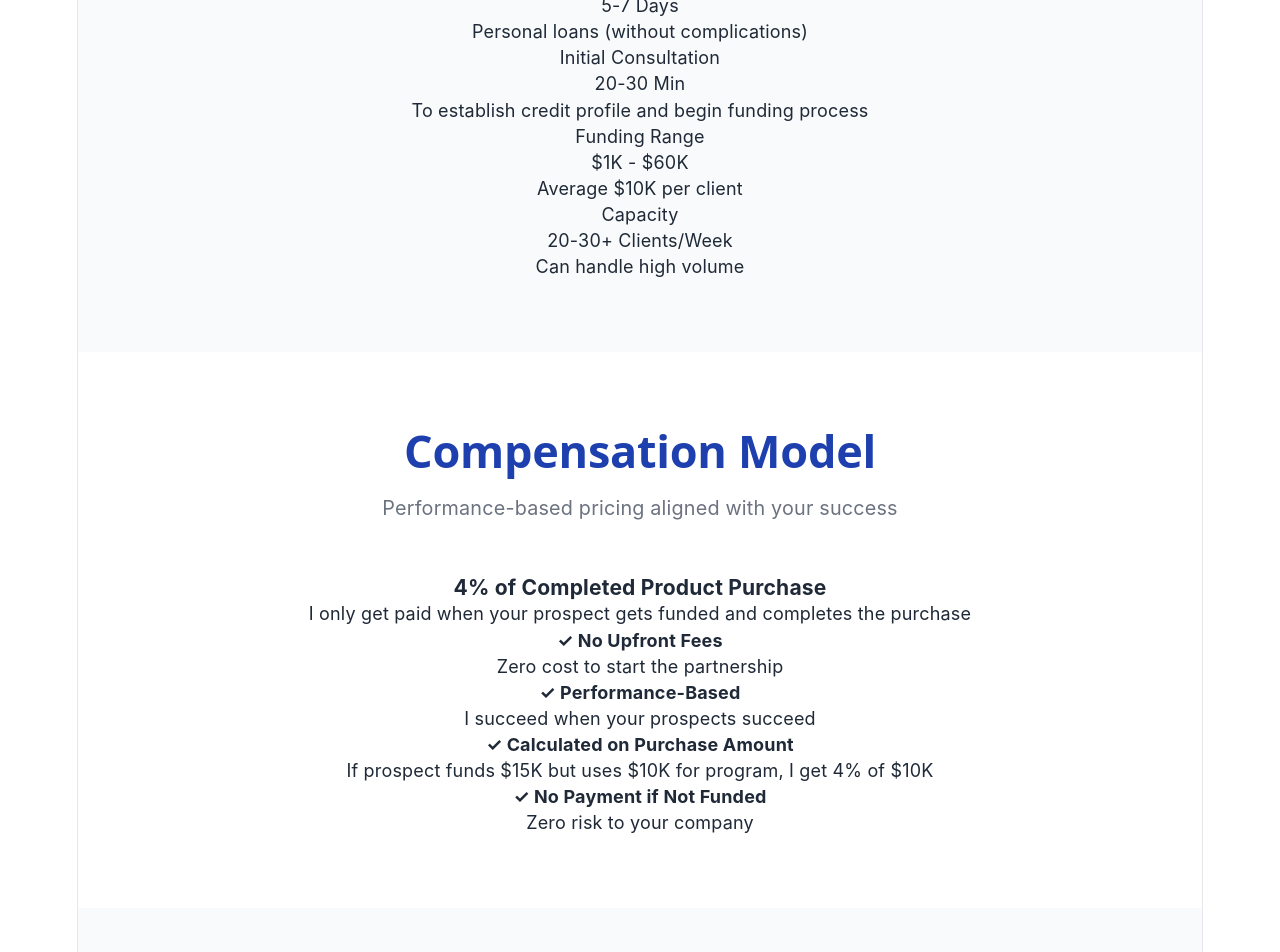
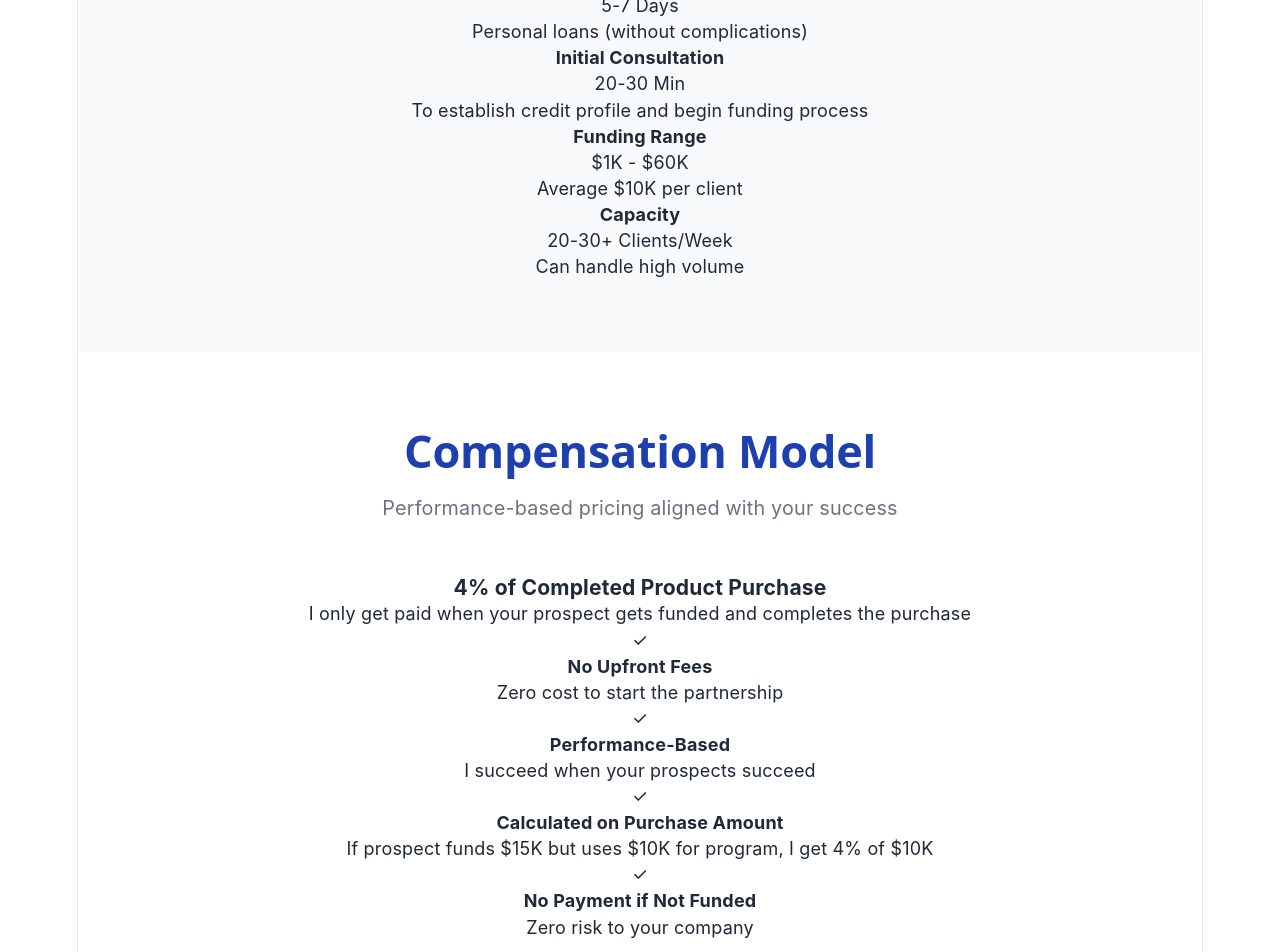
Before and after one commit to fundingadvisor/funding-specialist-website, a React (Vite) app: page / in a window 1280 px wide. Shown: the part 3980-4932 px from the top of the page. Built offline with nearby package versions, Linux system fonts and the light colour scheme.

Commit message:
Implement proper Formspree React integration for email delivery

```diff
--- a/package.json
+++ b/package.json
@@ -10,6 +10,7 @@
     "preview": "vite preview"
   },
   "dependencies": {
+    "@formspree/react": "^3.0.0",
     "react": "^19.2.5",
     "react-dom": "^19.2.5"
   },
--- a/src/App.jsx
+++ b/src/App.jsx
@@ -1,9 +1,10 @@
 import { useState } from 'react'
+import { useForm, ValidationError } from '@formspree/react'
 import './App.css'
 import lynneHeadshot from './assets/lynne-headshot.png'
 
 function App() {
-  const [formSubmitted, setFormSubmitted] = useState(false)
+  const [state, handleSubmit] = useForm('xaqarjrd')
 
   const stats = [
     { number: "5,000+", label: "Clients Funded", icon: "👥" },
@@ -156,15 +157,6 @@ function App() {
     }
   }
 
-  const handleFormSubmit = (e) => {
-    e.preventDefault()
-    // Formspree will handle the submission automatically
-    // Just show the success message and reset the form
-    setFormSubmitted(true)
-    e.target.reset()
-    setTimeout(() => setFormSubmitted(false), 3000)
-  }
-
   return (
     <div className="app">
       {/* Navigation */}
@@ -261,7 +253,7 @@ function App() {
           <h2>Specializations</h2>
           <div className="specializations-grid">
             {specializations.map((spec, index) => (
-              <div key={index} className="spec-card">
+              <div key={index} className="specialization-card">
                 <h3>{spec.category}</h3>
                 <ul>
                   {spec.items.map((item, itemIndex) => (
@@ -280,13 +272,13 @@ function App() {
           <h2>How It Works</h2>
           <p className="section-subtitle">A seamless 6-step process from hot transfer to funded client</p>
 
-          <div className="process-grid">
+          <div className="process-steps">
             {processSteps.map((step, index) => (
-              <div key={index} className="process-card">
-                <div className="process-number">{step.number}</div>
+              <div key={index} className="process-step">
+                <div className="step-number">{step.number}</div>
                 <h3>{step.title}</h3>
                 <p>{step.description}</p>
-                {index < processSteps.length - 1 && <div className="process-arrow">→</div>}
+                {index < processSteps.length - 1 && <div className="step-arrow">→</div>}
               </div>
             ))}
           </div>
@@ -295,24 +287,24 @@ function App() {
             <h3>Key Metrics</h3>
             <div className="metrics-grid">
               <div className="metric">
-                <div className="metric-label">Average Funding Time</div>
-                <div className="metric-value">5-7 Days</div>
-                <div className="metric-note">Personal loans (without complications)</div>
+                <h4>Average Funding Time</h4>
+                <p className="metric-value">5-7 Days</p>
+                <p className="metric-desc">Personal loans (without complications)</p>
               </div>
               <div className="metric">
-                <div className="metric-label">Initial Consultation</div>
-                <div className="metric-value">20-30 Min</div>
-                <div className="metric-note">To establish credit profile and begin funding process</div>
+                <h4>Initial Consultation</h4>
+                <p className="metric-value">20-30 Min</p>
+                <p className="metric-desc">To establish credit profile and begin funding process</p>
               </div>
               <div className="metric">
-                <div className="metric-label">Funding Range</div>
-                <div className="metric-value">$1K - $60K</div>
-                <div className="metric-note">Average $10K per client</div>
+                <h4>Funding Range</h4>
+                <p className="metric-value">$1K - $60K</p>
+                <p className="metric-desc">Average $10K per client</p>
               </div>
               <div className="metric">
-                <div className="metric-label">Capacity</div>
-                <div className="metric-value">20-30+ Clients/Week</div>
-                <div className="metric-note">Can handle high volume</div>
+                <h4>Capacity</h4>
+                <p className="metric-value">20-30+ Clients/Week</p>
+                <p className="metric-desc">Can handle high volume</p>
               </div>
             </div>
           </div>
@@ -325,28 +317,38 @@ function App() {
           <h2>Compensation Model</h2>
           <p className="section-subtitle">Performance-based pricing aligned with your success</p>
 
-          <div className="compensation-box">
-            <div className="comp-highlight">
-              <h3>4% of Completed Product Purchase</h3>
-              <p className="comp-description">I only get paid when your prospect gets funded and completes the purchase</p>
-            </div>
+          <div className="compensation-card">
+            <h3>4% of Completed Product Purchase</h3>
+            <p>I only get paid when your prospect gets funded and completes the purchase</p>
 
-            <div className="comp-details">
-              <div className="comp-item">
-                <h4>✓ No Upfront Fees</h4>
-                <p>Zero cost to start the partnership</p>
+            <div className="compensation-features">
+              <div className="feature">
+                <span className="checkmark">✓</span>
+                <div>
+                  <h4>No Upfront Fees</h4>
+                  <p>Zero cost to start the partnership</p>
+                </div>
               </div>
-              <div className="comp-item">
-                <h4>✓ Performance-Based</h4>
-                <p>I succeed when your prospects succeed</p>
+              <div className="feature">
+                <span className="checkmark">✓</span>
+                <div>
+                  <h4>Performance-Based</h4>
+                  <p>I succeed when your prospects succeed</p>
+                </div>
               </div>
-              <div className="comp-item">
-                <h4>✓ Calculated on Purchase Amount</h4>
-                <p>If prospect funds $15K but uses $10K for program, I get 4% of $10K</p>
+              <div className="feature">
+                <span className="checkmark">✓</span>
+                <div>
+                  <h4>Calculated on Purchase Amount</h4>
+                  <p>If prospect funds $15K but uses $10K for program, I get 4% of $10K</p>
+                </div>
               </div>
-              <div className="comp-item">
-                <h4>✓ No Payment if Not Funded</h4>
-                <p>Zero risk to your company</p>
+              <div className="feature">
+                <span className="checkmark">✓</span>
+                <div>
+                  <h4>No Payment if Not Funded</h4>
+                  <p>Zero risk to your company</p>
+                </div>
               </div>
             </div>
           </div>
@@ -370,7 +372,7 @@ function App() {
         </div>
       </section>
 
-      {/* Benefits Section */}
+      {/* Partnership Benefits Section */}
       <section id="benefits" className="section benefits-section">
         <div className="container">
           <h2>Partnership Benefits</h2>
@@ -388,24 +390,24 @@ function App() {
         </div>
       </section>
 
-      {/* Requirements Section */}
+      {/* Partnership Requirements Section */}
       <section className="section requirements-section">
         <div className="container">
           <h2>Partnership Requirements</h2>
           <div className="requirements-grid">
-            <div className="req-card">
+            <div className="requirement-card">
               <h3>Lead Volume</h3>
               <p><strong>Minimum:</strong> 2-5 prospects/week</p>
               <p><strong>Optimal:</strong> 10-20+ prospects/week</p>
               <p><strong>Capacity:</strong> 20-30+ prospects/week</p>
             </div>
-            <div className="req-card">
+            <div className="requirement-card">
               <h3>Communication</h3>
               <p><strong>Hot Transfers or Cold Transfers:</strong> Depending on the communication style of your company</p>
               <p><strong>Updates:</strong> Daily progress messages</p>
               <p><strong>Scheduling:</strong> Calendly calendar</p>
             </div>
-            <div className="req-card">
+            <div className="requirement-card">
               <h3>Availability</h3>
               <p><strong>Primary Shift:</strong> 3.5 hours daily</p>
               <p><strong>Off-Shift:</strong> Calendly scheduling</p>
@@ -455,31 +457,39 @@ function App() {
           <p className="section-subtitle">Let's discuss how we can work together to convert more qualified prospects</p>
 
           <div className="contact-form">
-            <form action="https://formspree.io/f/xaqarjrd" method="POST" onSubmit={handleFormSubmit}>
-              {formSubmitted && (
+            <form onSubmit={handleSubmit}>
+              {state.succeeded && (
                 <div className="success-message">
                   ✓ Thank you! I'll be in touch within 24 hours to discuss partnership opportunities.
                 </div>
               )}
               <div className="form-group">
                 <input type="text" name="name" placeholder="Your Name" required />
+                <ValidationError field="name" errors={state.errors} />
               </div>
               <div className="form-group">
                 <input type="email" name="email" placeholder="Your Email" required />
+                <ValidationError field="email" errors={state.errors} />
               </div>
               <div className="form-group">
                 <input type="text" name="company" placeholder="Company Name" required />
+                <ValidationError field="company" errors={state.errors} />
               </div>
               <div className="form-group">
                 <input type="text" name="programType" placeholder="Program Type (e.g., Coaching, E-commerce, Digital Marketing)" required />
+                <ValidationError field="programType" errors={state.errors} />
               </div>
               <div className="form-group">
                 <input type="text" name="prospectsPerWeek" placeholder="Estimated Prospects/Week" required />
+                <ValidationError field="prospectsPerWeek" errors={state.errors} />
               </div>
               <div className="form-group">
                 <textarea name="message" placeholder="Tell me about your program and partnership goals..." rows="5" required></textarea>
+                <ValidationError field="message" errors={state.errors} />
               </div>
-              <button type="submit" className="submit-button">Send Message</button>
+              <button type="submit" disabled={state.submitting} className="submit-button">
+                {state.submitting ? 'Sending...' : 'Send Message'}
+              </button>
             </form>
           </div>
 
```
Also changed, not shown: 1 other file (tests, documents, lock files or other folders).
